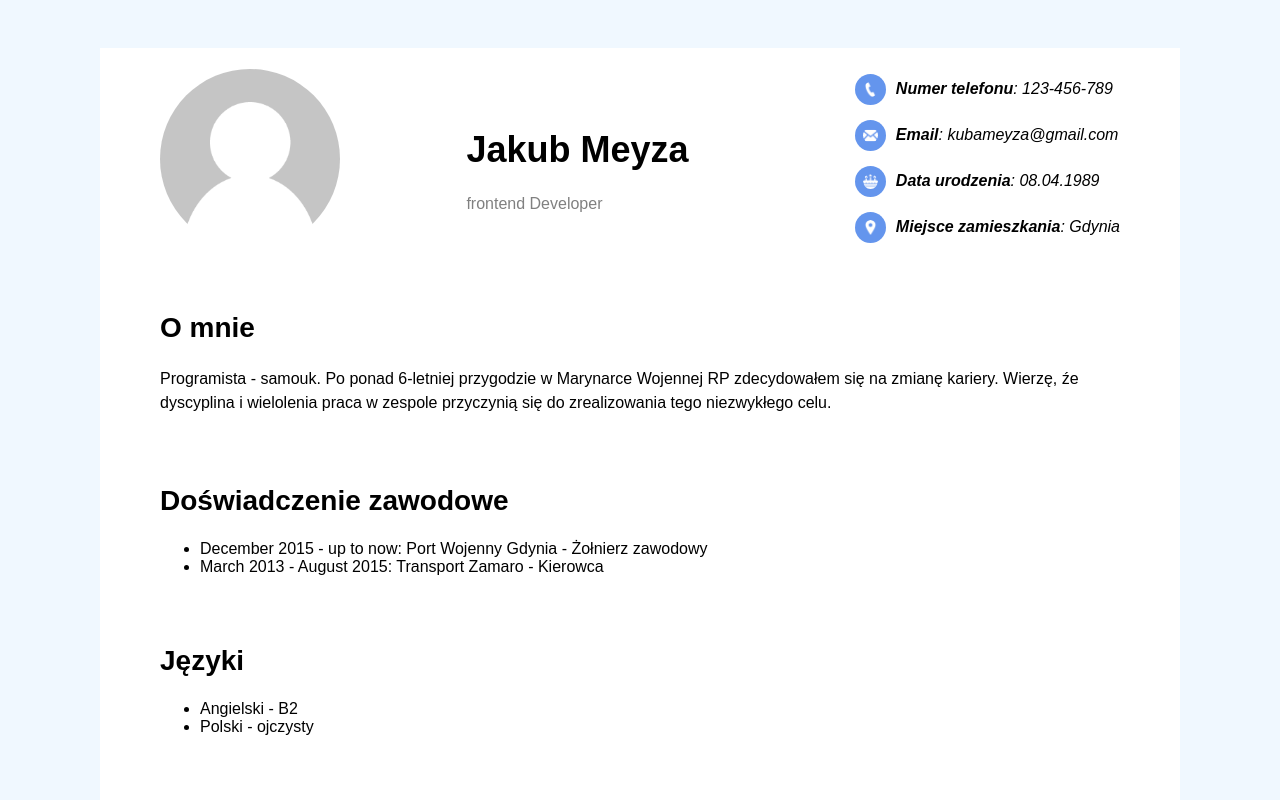
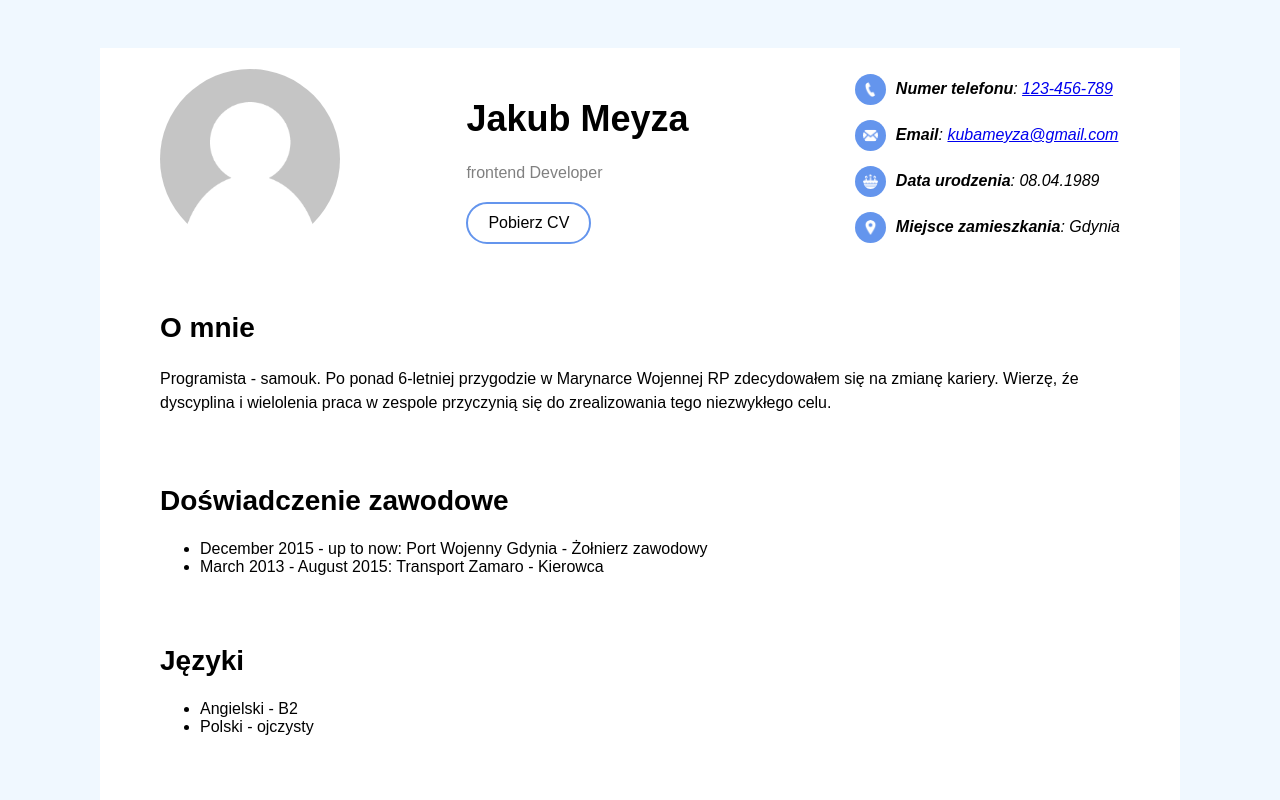
Before and after one commit to kubameyza/HTML-and-CSS-basics-course, a plain HTML site: page index.html in a window 1280 px wide. Shown: the top 800 px of the page. Drawn offline with Linux system fonts and the light colour scheme.

Commit message:
Added link to pdf download, link to call number, added styles to download link

```diff
--- a/index.html
+++ b/index.html
@@ -10,17 +10,24 @@
       <div>
         <h1>Jakub Meyza</h1>
         <span>frontend Developer</span>
+        <div>
+          <a
+            class="cv-download-link"
+            href="https://store8.gofile.io/download/05a85820-c00d-46be-bc8e-9880b2210a3c/My%20resume.pdf"
+            >Pobierz CV</a
+          >
+        </div>
       </div>
       <address>
         <ul>
           <li>
             <img class="address-icon circle" src="images/phone.png" /><b
               >Numer telefonu</b
-            >: 123-456-789
+            >: <a href="tel:123 456 789">123-456-789</a>
           </li>
           <li>
             <img class="address-icon circle" src="images/mail.png" /><b>Email</b
-            >: kubameyza@gmail.com
+            >: <a href="mailto: kubameyza@gmail.com">kubameyza@gmail.com</a>
           </li>
           <li>
             <img class="address-icon circle" src="images/birthday-cake.png" /><b
--- a/style.css
+++ b/style.css
@@ -84,3 +84,29 @@ header li {
 p {
   line-height: 1.5;
 }
+
+.cv-download-link {
+  border: 2px solid cornflowerblue;
+  color: black;
+  text-decoration: none;
+  padding: 10px 20px;
+  display: inline-block;
+  margin-top: 20px;
+  border-radius: 26px;
+  transition: background-color 0.5s, color 0.5s;
+}
+
+.cv-download-link:hover {
+  color: white;
+  background-color: cornflowerblue;
+}
+
+.cv-download-link:focus {
+  outline: none;
+  color: white;
+  background-color: cornflowerblue;
+}
+
+.cv-download-link:active {
+  text-decoration: underline;
+}
```
Also changed, not shown: 2 other files.
